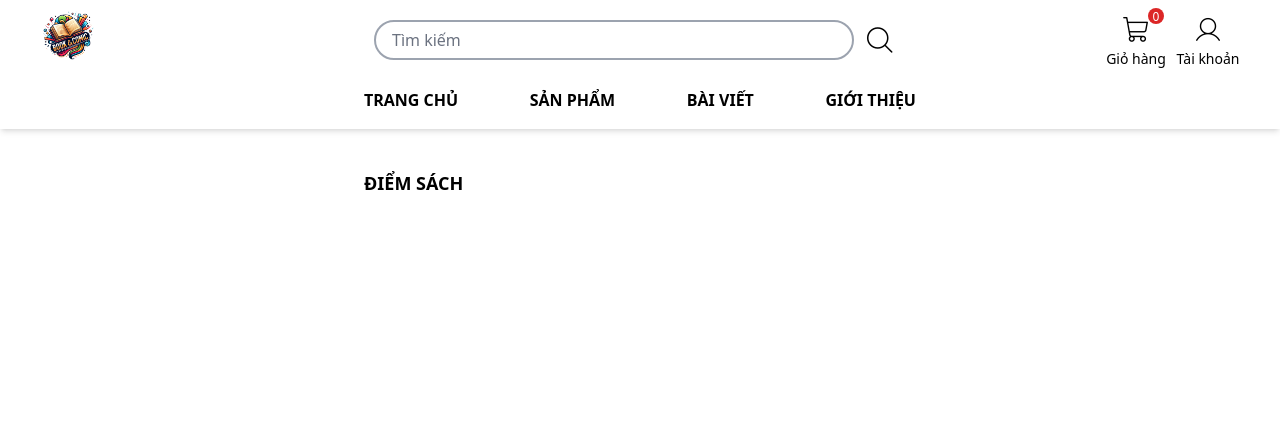
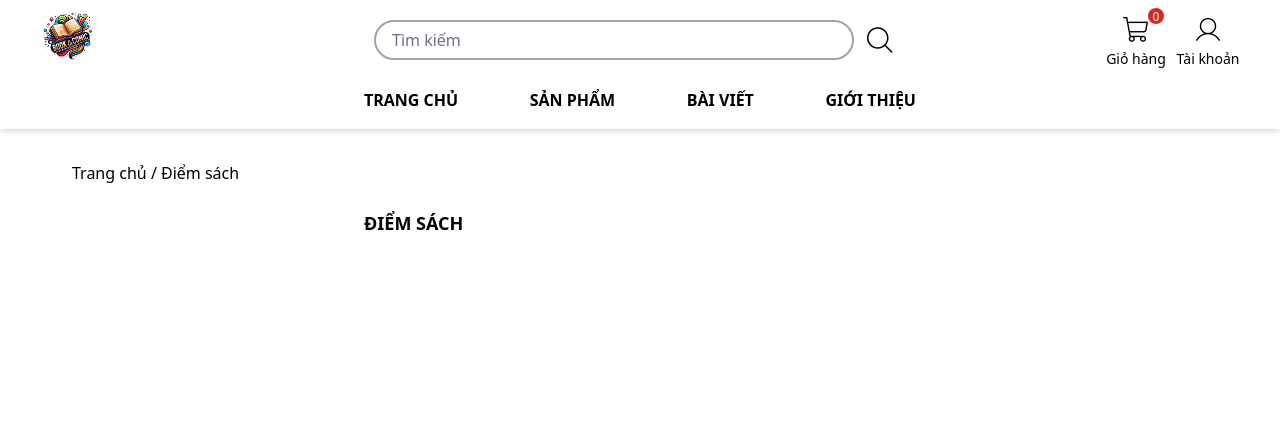
Before and after one commit to hieu356xz/capyboys-django, a Django app: page /blogs/diem-sach/ in a window 1280 px wide. Shown: the top 429 px of the page. Run offline with Django 5.2, Linux system fonts and the light colour scheme; data comes from the database, SQL or seed files in the repository; data that the repository does not hold is empty; style sheets or scripts are compiled from the project's sources; some libraries are stand-ins or nearby versions.

Commit message:
Add breadcrumb to blog list and collection page

```diff
--- a/blog/templates/blog/blog_list.html
+++ b/blog/templates/blog/blog_list.html
@@ -6,7 +6,15 @@
 <section>
   <div
     class="px-1 md:px-4 max-w-[1200px] my-8 mx-auto">
-    <div class="grid md:grid-cols-[25%_1fr]">
+    <div class="px-4">
+      <a href="/" class="hover:text-red-500 transition-color duration-500">
+        Trang chủ
+      </a>
+      <span aria-hidden="true"> / </span>
+      <span>{{current_blog_type.name}}</span>
+    </div>
+
+    <div class="py-4 grid md:grid-cols-[25%_1fr]">
       <div class="hidden md:block px-4 w-full">
         <c-content-filter
           displayName="Danh mục bài viết"
```
Also changed, not shown: collection/templates/collection/collection_base.html (+16 -3 lines).
